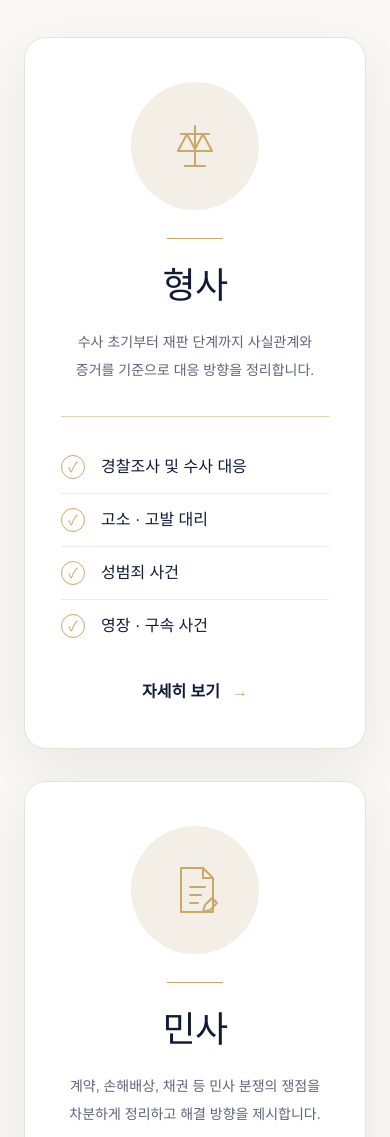
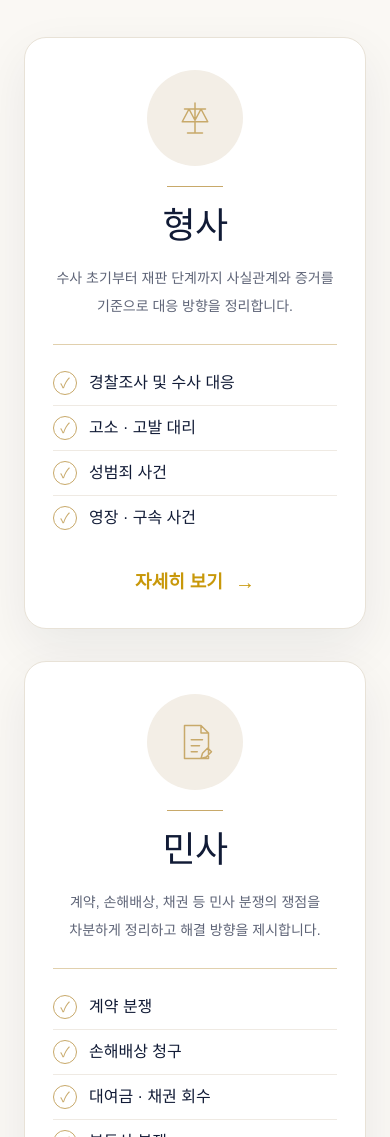
Before and after one commit to BlueCherryB/jeongcheon-homepage, a Next.js app: page /practice in a window 390 px wide. Shown: the part 431-1568 px from the top of the page. Built offline with nearby package versions, Linux system fonts and the light colour scheme; no server answers; a web font is replaced by a local one.

Commit message:
style: refine consultation and practice area cards

```diff
--- a/src/components/home/ConsultationSection.tsx
+++ b/src/components/home/ConsultationSection.tsx
@@ -98,8 +98,8 @@ export function ConsultationSection() {
         <div className="mt-12 grid gap-8 lg:grid-cols-[0.46fr_0.54fr] lg:items-stretch">
           <div className="flex h-full flex-col justify-center rounded-[22px] border border-[#E8E2D7] bg-white px-7 py-8 shadow-[0_18px_54px_rgba(17,27,54,0.05)] sm:px-8 lg:py-10">
             <div>
-              <p className="break-keep text-base leading-7 text-[#111B36]/70">
-                사건에 대한 상담이 필요하시면 전화로 문의해 주세요.
+              <p className="whitespace-pre-line break-keep text-base leading-7 text-[#111B36]/70">
+                {"법률적인 도움이 필요하신가요?\n전화로 편하게 상담해 주세요."}
               </p>
               <ConsultationInfoItem
                 icon="phone"
@@ -118,7 +118,7 @@ export function ConsultationSection() {
             <div className="mt-7 flex flex-col">
               <Button
                 href={officeContact.phoneHref}
-                className="h-14 px-6 max-sm:w-full"
+                className="h-14 px-6 text-lg font-semibold max-sm:w-full"
               >
                 상담 문의하기
                 <span aria-hidden="true" className="ml-2 text-[#C8A96A]">
--- a/src/components/practice/PracticeAreaCard.tsx
+++ b/src/components/practice/PracticeAreaCard.tsx
@@ -15,36 +15,44 @@ export function PracticeAreaCard({ area, large = false }: PracticeAreaCardProps)
       aria-label={`${area.title} 업무 분야 자세히 보기`}
       className={[
         "group flex flex-col rounded-[22px] border border-[#E8E2D7] bg-white shadow-[0_18px_50px_rgba(17,27,54,0.07)] transition duration-300 ease-out hover:-translate-y-1.5 hover:border-[#C8A96A]/70 hover:shadow-[0_24px_70px_rgba(17,27,54,0.12)] focus-visible:outline focus-visible:outline-2 focus-visible:outline-offset-4 focus-visible:outline-[#C8A96A]",
-        large ? "min-h-[500px] px-9 py-11" : "min-h-[470px] px-10 py-12",
+        large
+          ? "min-h-[430px] px-7 py-8 sm:min-h-[500px] sm:px-9 sm:py-11"
+          : "min-h-[410px] px-7 py-8 sm:min-h-[470px] sm:px-10 sm:py-12",
       ].join(" ")}
     >
       <article className="flex h-full flex-col">
-        <div className="mx-auto flex h-32 w-32 items-center justify-center rounded-full bg-[#F3EEE6] text-[#C8A96A]">
-          <PracticeAreaIcon type={area.icon} />
+        <div className="mx-auto flex h-24 w-24 items-center justify-center rounded-full bg-[#F3EEE6] text-[#C8A96A] sm:h-32 sm:w-32">
+          <PracticeAreaIcon
+            type={area.icon}
+            className="h-12 w-12 sm:h-16 sm:w-16"
+          />
         </div>
 
         <span
           aria-hidden="true"
-          className="mx-auto mt-7 h-px w-14 bg-[#C8A96A]"
+          className="mx-auto mt-5 h-px w-14 bg-[#C8A96A] sm:mt-7"
         />
 
-        <h3 className="font-chosun mt-6 text-center text-[36px] font-normal leading-tight tracking-[-0.02em] text-[#111B36]">
+        <h3 className="font-chosun mt-4 text-center text-[36px] font-normal leading-tight tracking-[-0.02em] text-[#111B36] sm:mt-6">
           {area.title}
         </h3>
 
         {large ? (
-          <p className="mt-5 break-keep text-center text-sm leading-7 text-[#111B36]/68">
+          <p className="mt-4 break-keep text-center text-sm leading-7 text-[#111B36]/68 sm:mt-5">
             {area.summary}
           </p>
         ) : null}
 
-        <span aria-hidden="true" className="mt-8 h-px w-full bg-[#C8A96A]/55" />
+        <span
+          aria-hidden="true"
+          className="mt-6 h-px w-full bg-[#C8A96A]/55 sm:mt-8"
+        />
 
-        <ul className="mt-6">
+        <ul className="mt-4 sm:mt-6">
           {area.services.map((item) => (
             <li
               key={item.title}
-              className="flex items-center gap-4 border-b border-[#E8E2D7]/70 py-3.5 text-base font-medium text-[#111B36] last:border-b-0"
+              className="flex items-center gap-3 border-b border-[#E8E2D7]/70 py-2.5 text-base font-medium text-[#111B36] last:border-b-0 sm:gap-4 sm:py-3.5"
             >
               <span
                 aria-hidden="true"
@@ -57,11 +65,11 @@ export function PracticeAreaCard({ area, large = false }: PracticeAreaCardProps)
           ))}
         </ul>
 
-        <span className="mx-auto mt-auto inline-flex translate-y-3 items-center justify-center px-0 pb-3 pt-4 text-base font-semibold text-[#111B36] transition-colors group-hover:text-[#C8A96A]">
+        <span className="mx-auto mt-auto inline-flex translate-y-2 items-center justify-center px-0 pb-2 pt-5 text-lg font-semibold text-[#C8980A] transition-colors sm:translate-y-3 sm:pb-3 sm:pt-4 sm:text-base sm:text-[#111B36] group-hover:text-[#C8980A]">
           <span>자세히 보기</span>
           <span
             aria-hidden="true"
-            className="ml-3 text-[#C8A96A] transition-transform group-hover:translate-x-1.5"
+            className="ml-3 text-xl text-[#C8980A] transition-transform group-hover:translate-x-1.5 sm:text-lg"
           >
             →
           </span>
```
